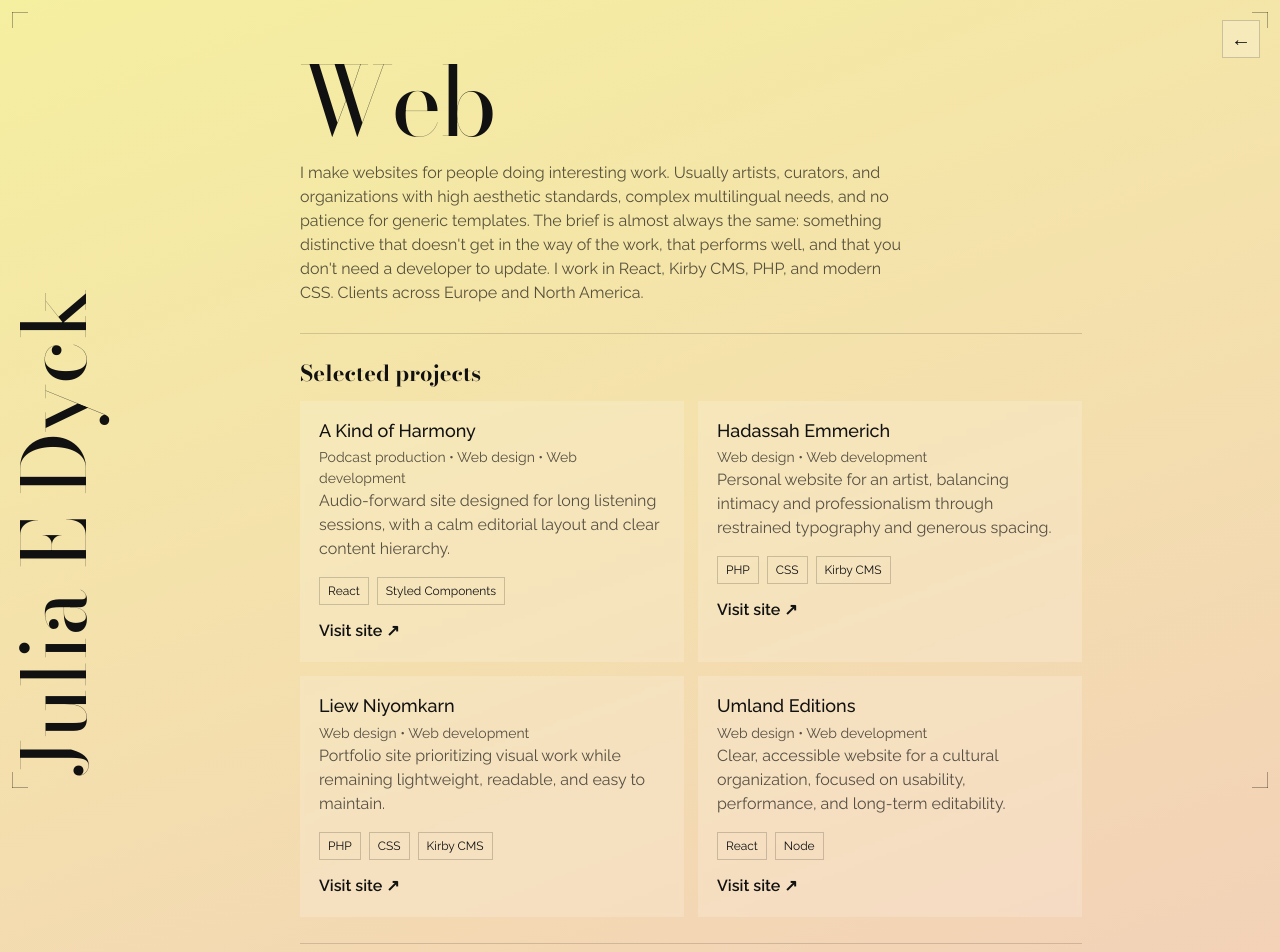
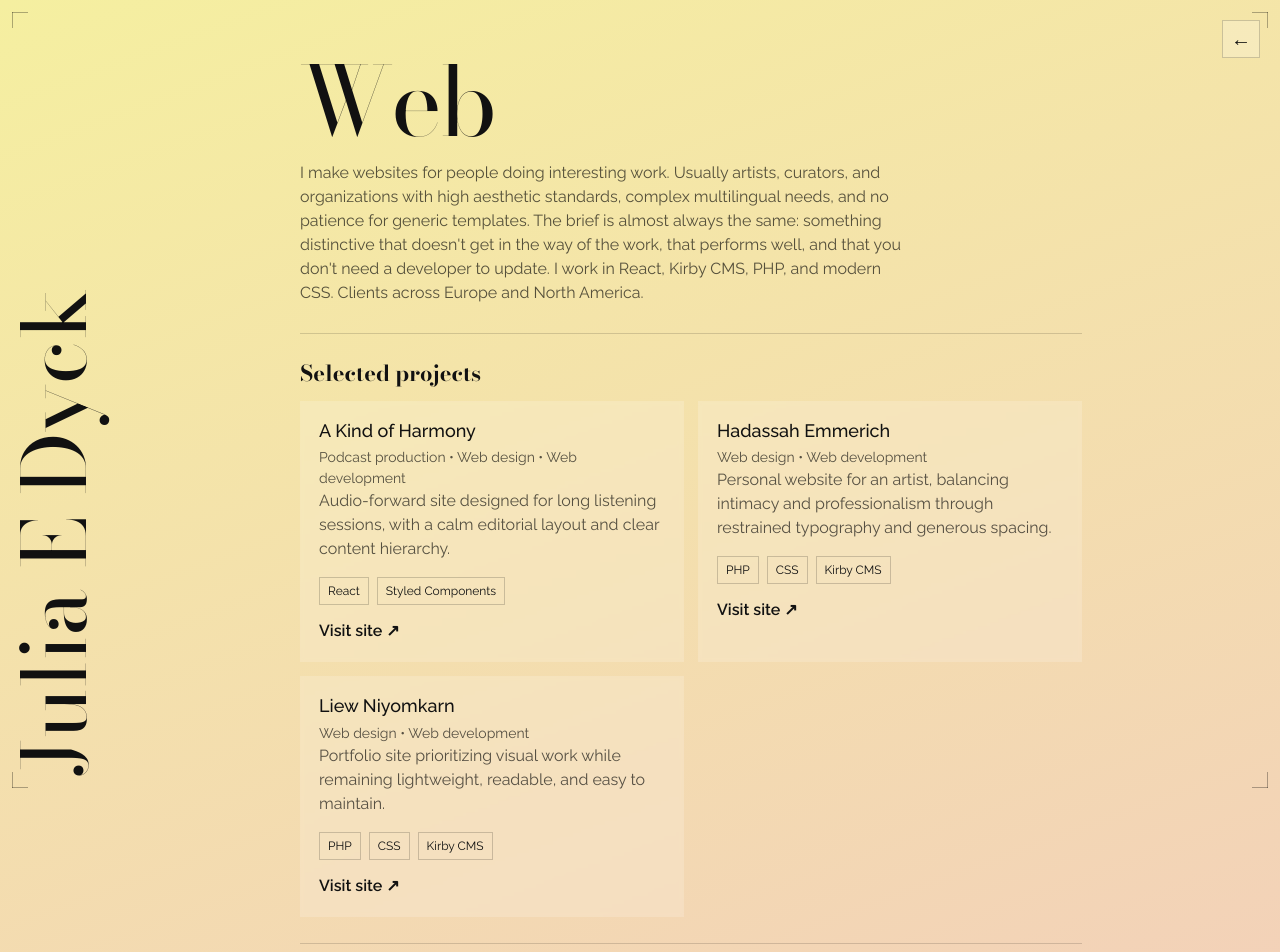
Before and after one commit to juliaedyck/webportfolio, a React (Create React App) app in the folder webportfolio/: page /web in a window 1280 px wide. Shown: the top 952 px of the page. Built offline with nearby package versions, Linux system fonts and the light colour scheme; the HTML template or start-up script is replaced by a standard one; a web font is replaced by a local one.

Commit message:
featured and flavicon

```diff
--- a/webportfolio/src/pages/Web.jsx
+++ b/webportfolio/src/pages/Web.jsx
@@ -26,14 +26,6 @@ const featuredProjects = [
     stack: ["PHP", "CSS", "Kirby CMS"],
     highlight:
       "Portfolio site prioritizing visual work while remaining lightweight, readable, and easy to maintain.",
-  },
-  {
-    title: "Umland Editions",
-    href: "https://umland.be",
-    role: ["Web design", "Web development"],
-    stack: ["React", "Node"],
-    highlight:
-      "Clear, accessible website for a cultural organization, focused on usability, performance, and long-term editability.",
   },
 ];
 
```
Also changed, not shown: 7 other files (tests, documents, lock files or other folders).
